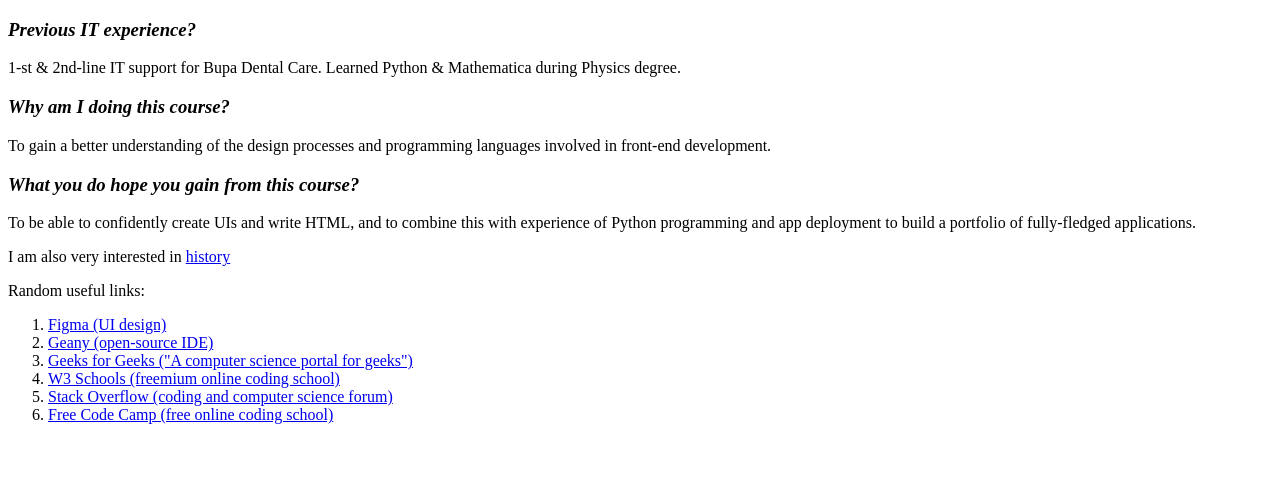
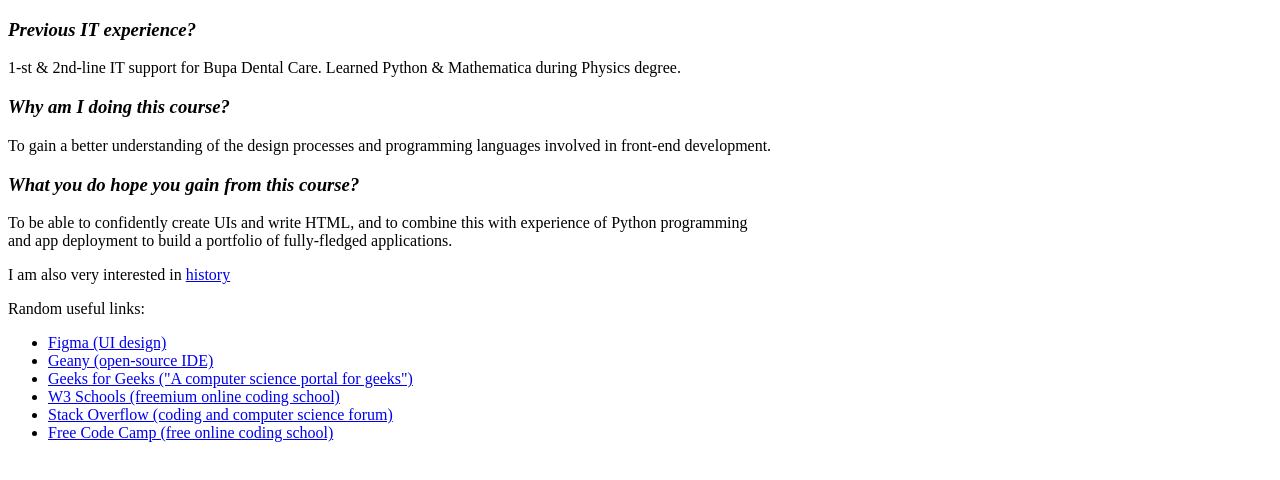
Before and after one commit to ElijahTownley/ClickStart_ET, a plain HTML site: page index.html in a window 1280 px wide. Drawn offline with Linux system fonts and the light colour scheme.

Commit message:
Update index.html

```diff
--- a/index.html
+++ b/index.html
@@ -15,13 +15,13 @@
 
 	<h3><i>What you do hope you gain from this course?</i></h3>
 	<p>To be able to confidently create UIs and write HTML, and to
-	combine this with experience of Python programming and app
+	combine this with experience of Python programming<br> and app
 	deployment to build a portfolio of fully-fledged applications.</p>
 
 	<p>I am also very interested in <a href="page2.html">history</a></p>
 
 	<p>Random useful links:</p>
-	<ol>
+	<ul>
 		<li><a href="https://www.figma.com/">Figma (UI design)</a></li>
 		<li><a href="https://www.geany.org/">Geany
 		(open-source IDE)</a></li>
@@ -33,7 +33,7 @@
 		(coding and computer science forum)</a></li>
 		<li><a href="https://www.freecodecamp.org/">Free Code Camp
 		(free online coding school)</a></li>
-	</ol>
+	</ul>
 	<br>
 
 
```
